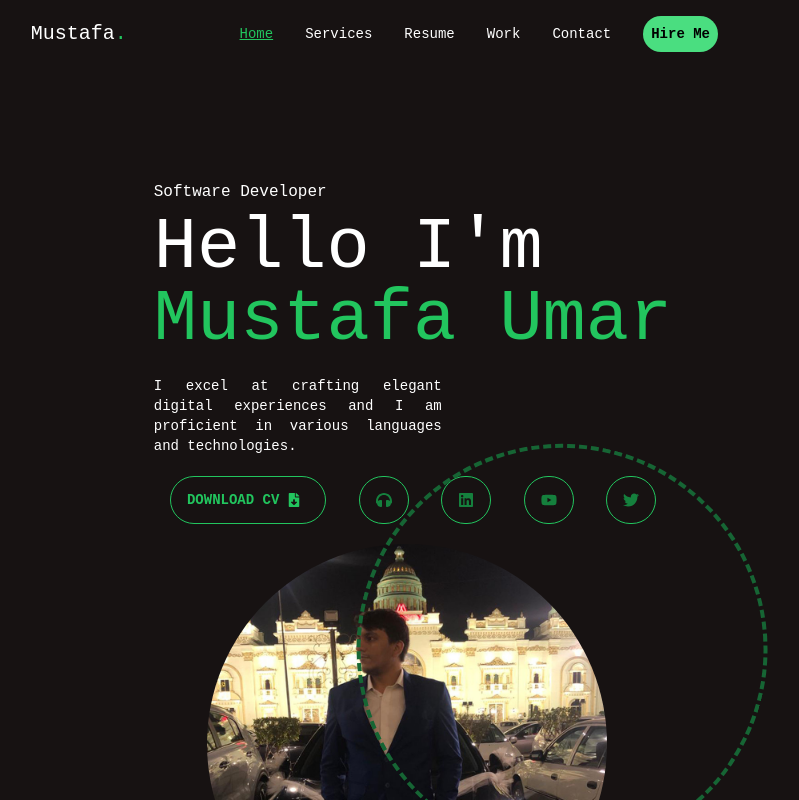
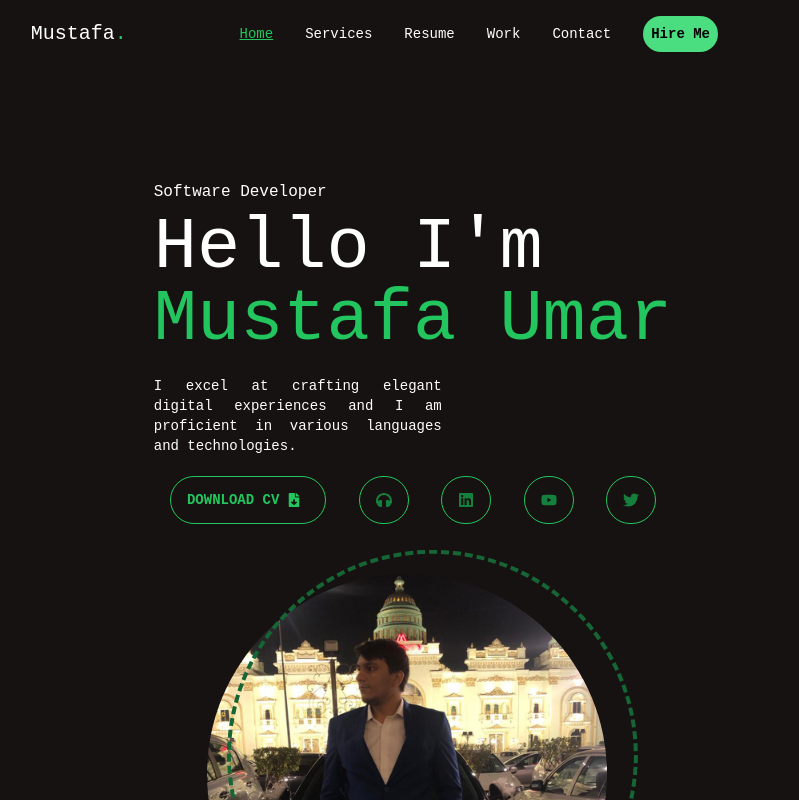
Before and after one commit to distinguishedDistinct/Resume, a Next.js app: page / in a window 1280 px wide. Shown: the top 800 px of the page, without its empty margins (230-1029 px from the left). Built offline with nearby package versions, Linux system fonts and the light colour scheme.

Commit message:
made it further responsive

```diff
--- a/app/page.tsx
+++ b/app/page.tsx
@@ -106,10 +106,10 @@ const Page = () => {
                 />
               ) : (
                 <motion.circle
-                  className="Circle absolute rounded-full border-dashed border-4 border-green-800 w-411px h-411px max-[430px]:w-260px max-[430px]:h-260px"
+                  className=" absolute rounded-full border-dashed border-4 border-green-800 w-411px h-411px max-[430px]:w-260px max-[430px]:h-260px -z-1"
                   initial={{ x: -6, y: -6 }}
                   animate={{
-                    rotate: [0, 20],
+                    rotate: [-5, 5],
                   }}
                   transition={{
                     duration: 10,
@@ -178,7 +178,7 @@ const Page = () => {
             align-items: center;
           }
           .image-container {
-            margin-top: 20px;
+            margin-top: 50px;
             margin-right: 0;
             display: flex;
             justify-content: center;
```
